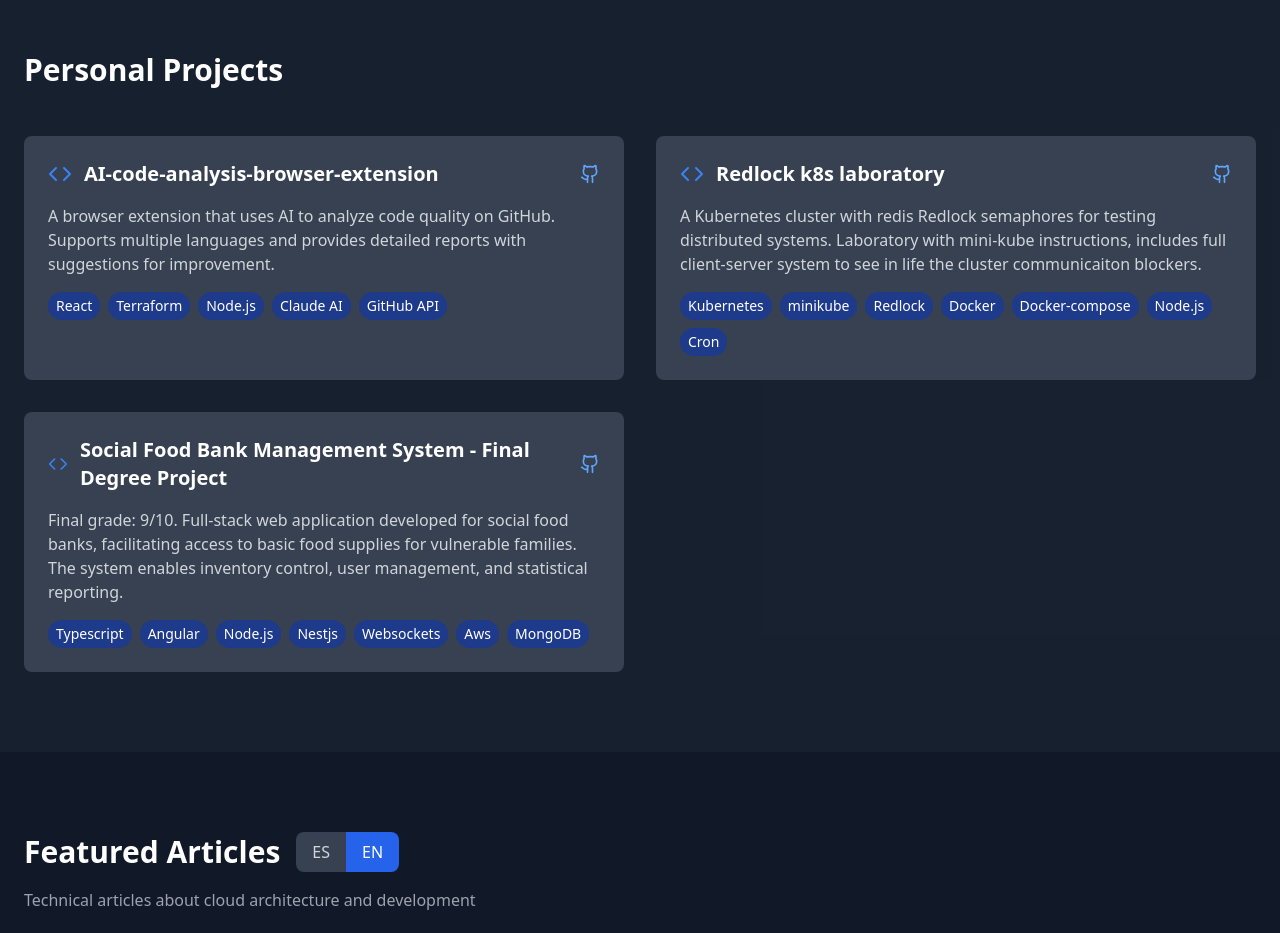
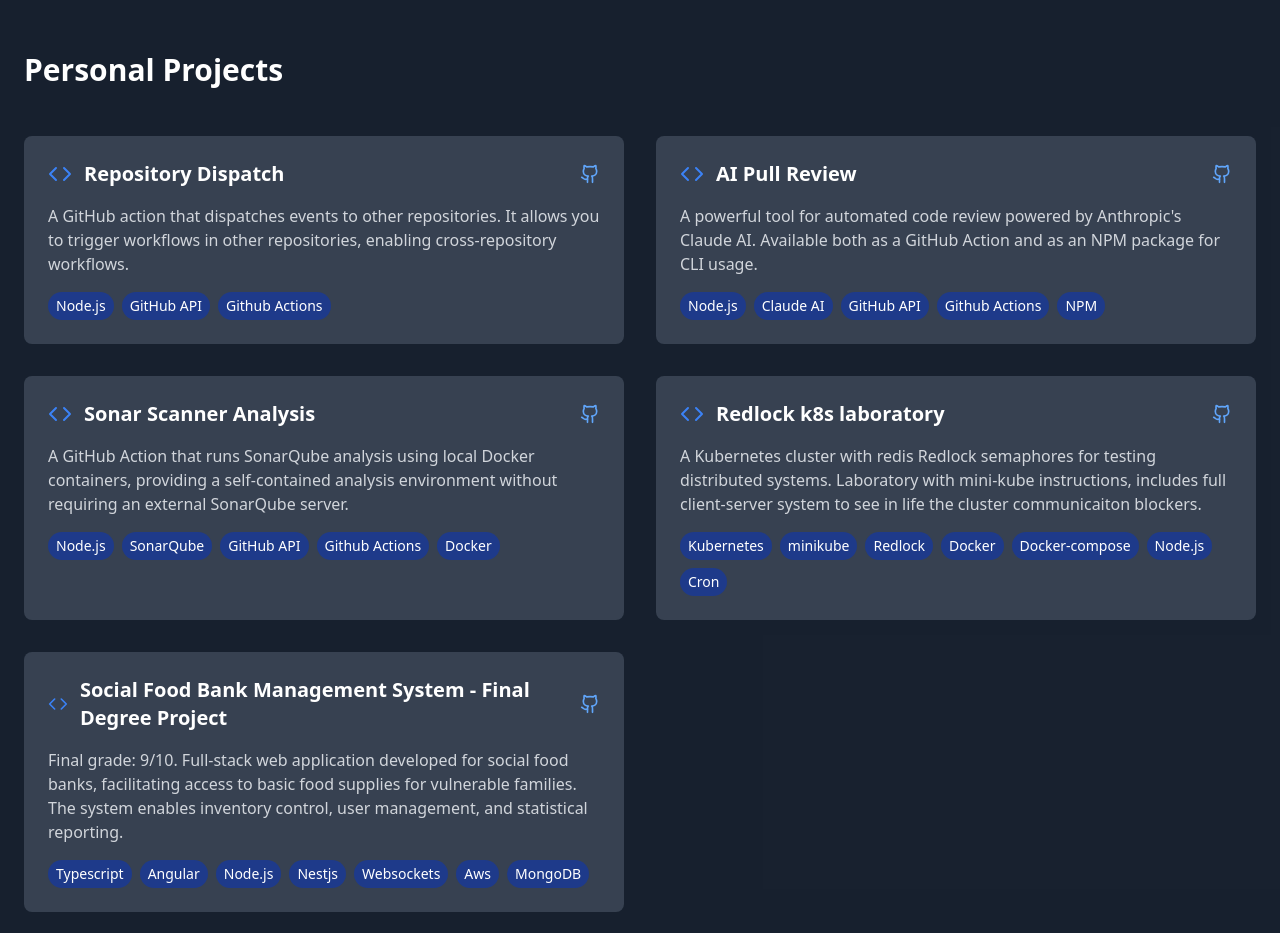
Before and after one commit to diekotto/marotodiego-portfolio, a React (Vite) app: page / in a window 1280 px wide. Shown: the part 2160-3093 px from the top of the page. Built offline with nearby package versions, Linux system fonts and the light colour scheme.

Commit message:
Added latests projects

```diff
--- a/src/components/sections/Projects.tsx
+++ b/src/components/sections/Projects.tsx
@@ -10,10 +10,23 @@
 
 const projects: Project[] = [
   {
-    title: "AI-code-analysis-browser-extension",
-    description: "A browser extension that uses AI to analyze code quality on GitHub. Supports multiple languages and provides detailed reports with suggestions for improvement.",
-    technologies: ["React", "Terraform", "Node.js", "Claude AI", "GitHub API"],
-    githubUrl: "https://github.com/diekotto/AI-code-analysis-browser-extension"
+    title: "Repository Dispatch",
+    description: "A GitHub action that dispatches events to other repositories. It allows you to trigger workflows in other repositories, enabling cross-repository workflows.",
+    technologies: ["Node.js", "GitHub API", "Github Actions"],
+    githubUrl: "https://github.com/diekotto/repository-dispatch"
+  },
+
+  {
+    title: "AI Pull Review",
+    description: "A powerful tool for automated code review powered by Anthropic's Claude AI. Available both as a GitHub Action and as an NPM package for CLI usage.",
+    technologies: ["Node.js", "Claude AI", "GitHub API", "Github Actions", "NPM"],
+    githubUrl: "https://github.com/diekotto/ai-pull-review"
+  },
+  {
+    title: "Sonar Scanner Analysis",
+    description: "A GitHub Action that runs SonarQube analysis using local Docker containers, providing a self-contained analysis environment without requiring an external SonarQube server.",
+    technologies: ["Node.js", "SonarQube", "GitHub API", "Github Actions", "Docker"],
+    githubUrl: "https://github.com/diekotto/sonar-scanner-analysis"
   },
   {
     title: "Redlock k8s laboratory",
```
